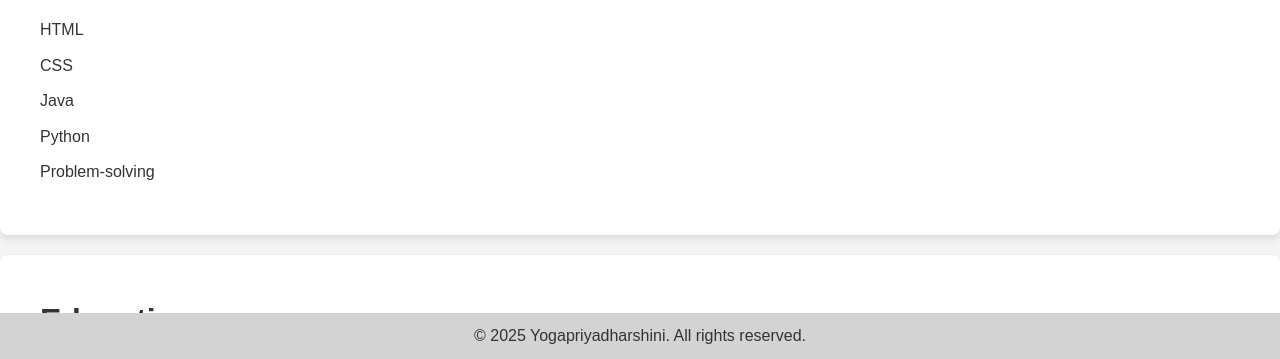
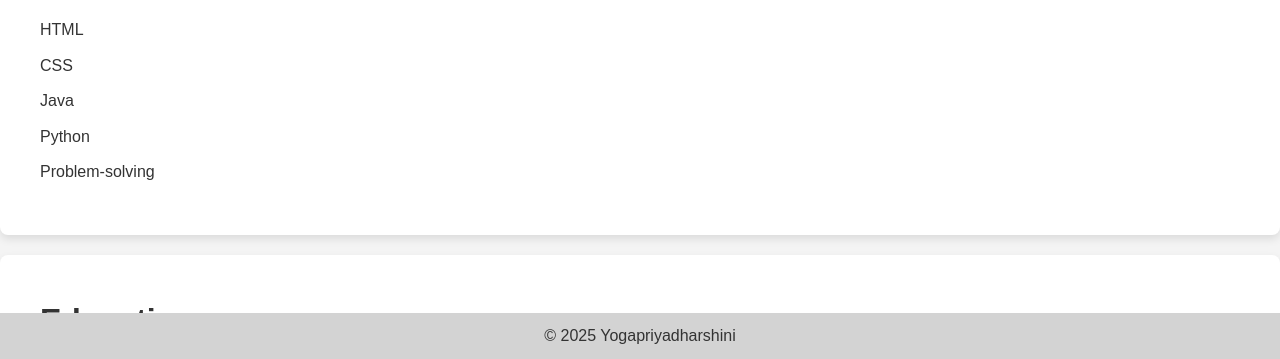
Before and after one commit to yogapriya222/portfolio, a plain HTML site: page index.html in a window 1280 px wide. Shown: the part 441-800 px from the top of the page. Drawn offline with Linux system fonts and the light colour scheme.

Commit message:
Update index.html

```diff
--- a/index.html
+++ b/index.html
@@ -61,7 +61,7 @@
     </section>
 
     <footer>
-        <p>&copy; 2025 Yogapriyadharshini. All rights reserved.</p>
+        <p>&copy; 2025 Yogapriyadharshini</p>
     </footer>
 
     <script src="script.js"></script>
```
